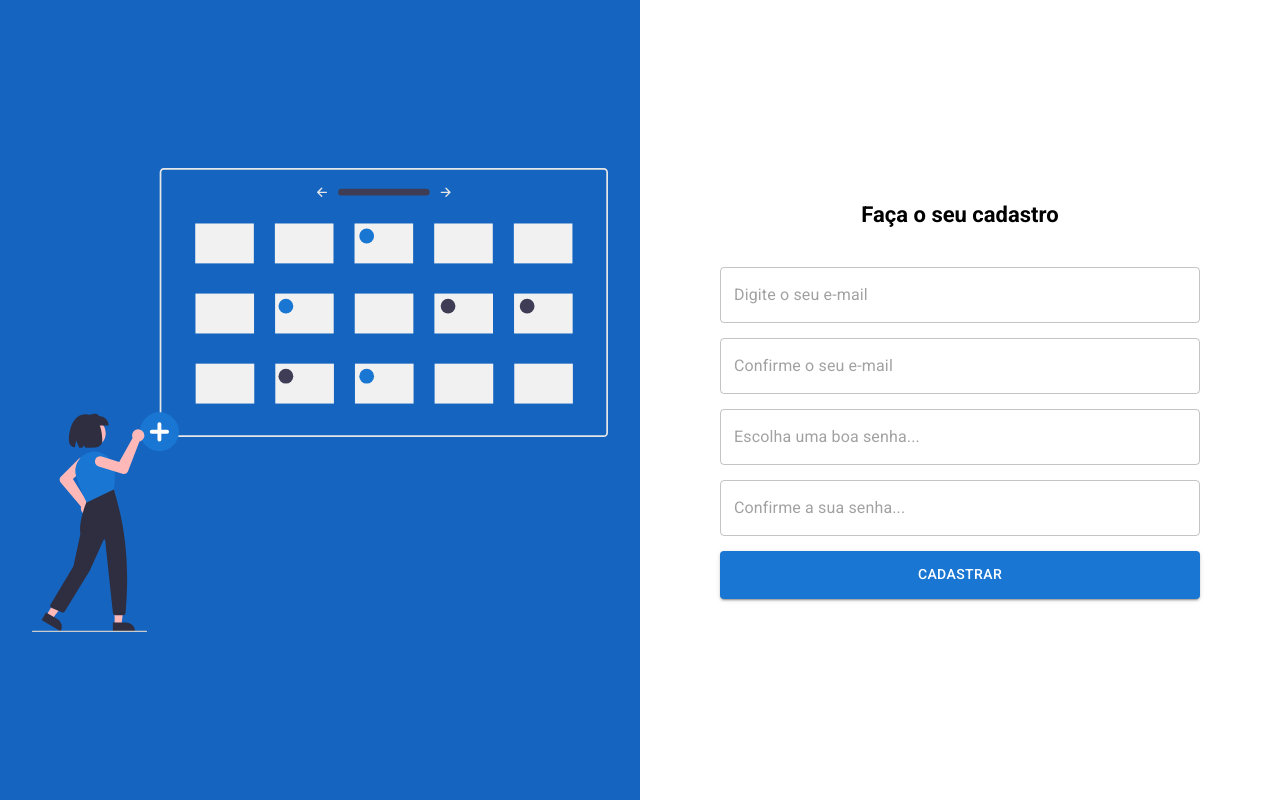
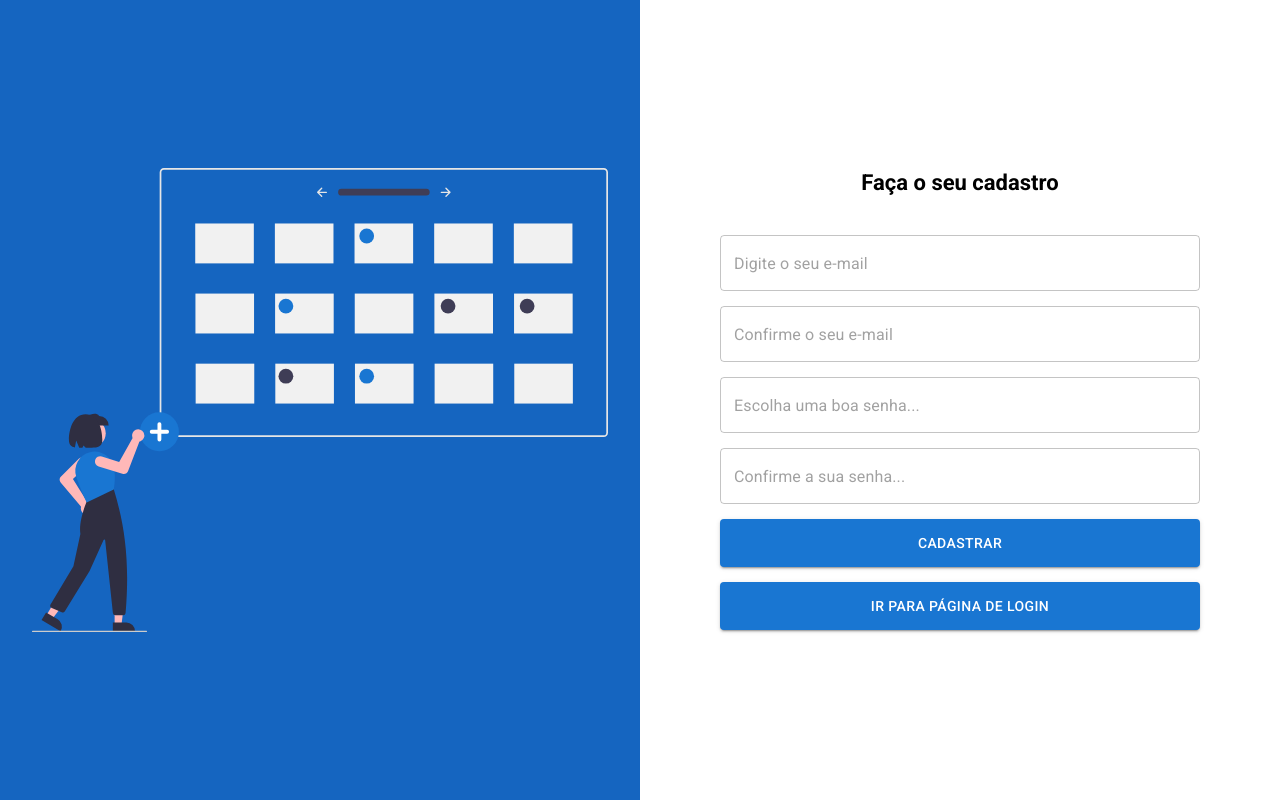
Before and after one commit to KaremLeticia/Isso-Nao-E-Um-Calendario-INEUC, a React (Vite) app: page /signup in a window 1280 px wide. Built offline with nearby package versions, Linux system fonts and the light colour scheme.

Commit message:
Fixes on signUp and added new favicon

```diff
--- a/index.html
+++ b/index.html
@@ -3,12 +3,12 @@
 
 <head>
   <meta charset="UTF-8" />
-  <link rel="icon" type="image/svg+xml" href="/vite.svg" />
+  <link type="image/png" sizes="16x16" rel="icon" href="./icon.png">
   <link rel="preconnect" href="https://fonts.googleapis.com">
   <link rel="preconnect" href="https://fonts.gstatic.com" crossorigin>
   <link href="https://fonts.googleapis.com/css2?family=Roboto:wght@300;400;500;700&display=swap" rel="stylesheet">
   <meta name="viewport" content="width=device-width, initial-scale=1.0" />
-  <title>Vite + React</title>
+  <title>INEUC</title>
 </head>
 
 <body>
--- a/src/Context/UserContext.jsx
+++ b/src/Context/UserContext.jsx
@@ -48,7 +48,6 @@ function UserProvider({ children }) {
                 alert(error.message);
                 signUpError = true;
             }).then(() => {
-                alert('adding database')
                 firestore.collection('users')
                     .doc(auth.currentUser.uid).set({
                         userId: auth.currentUser.uid,
@@ -60,7 +59,9 @@ function UserProvider({ children }) {
             })
 
         if (!signUpError) {
-            navigation.navigate('/')
+
+            alert('Cadastro realizado com sucesso!')
+
         } else {
             alert('Não foi possível concluir o cadastro.')
         }
--- a/src/Pages/SignUp/index.jsx
+++ b/src/Pages/SignUp/index.jsx
@@ -1,6 +1,7 @@
 import { useContext, useState } from 'react'
 import { useNavigate } from 'react-router-dom'
 import { UserContext } from '../../Context/UserContext'
+import { Link } from 'react-router-dom'
 
 import {
     LoginContainer,
@@ -113,6 +114,15 @@ const SignUp = () => {
                         CADASTRAR
                     </Button>
 
+                    <Link to={'/'}>
+                        <Button
+                            sx={{ width: '30rem', height: '3rem', marginTop: '15px' }}
+                            variant='contained'
+                        >
+                            IR PARA PÁGINA DE LOGIN
+                        </Button>
+                    </Link>
+
                 </LoginContent>
 
             </LoginContainer>
```
Also changed, not shown: public/icon.png (added).
